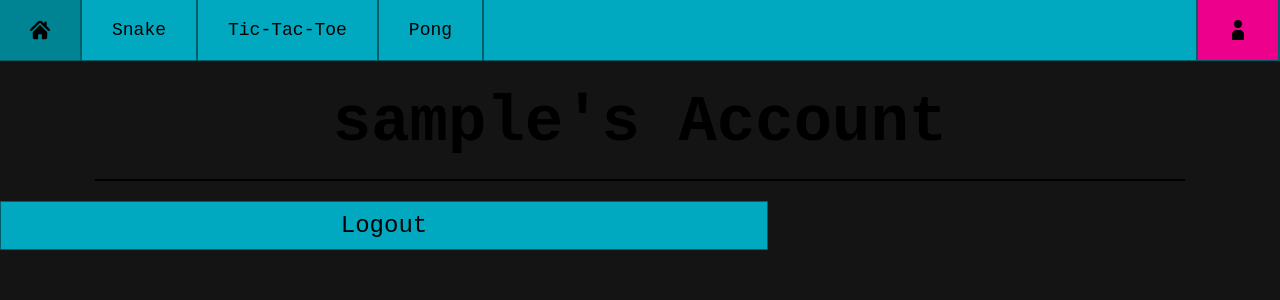
After one commit to benngim/game_website, a Flask app: page /user in a window 1280 px wide. The commit adds this page. Shown: the top 300 px of the page. Run offline with Flask 3, Linux system fonts and the light colour scheme; the visitor is signed in with stand-in values (Sample User, id 1).

Commit message:
Created user page, redirects to login and register

```diff
--- a/app.py
+++ b/app.py
@@ -55,6 +55,20 @@ mycursor.execute("""CREATE TABLE IF NOT EXISTS games (
 def index():
     return render_template("index.html")
 
+@app.route("/user")
+def user():
+    if "loggedin" in session:
+        return render_template("user.html", user=session["username"])
+    else:
+        return redirect("/login")
+
+@app.route("/logout")
+def logout():
+    session.pop('loggedin', None)
+    session.pop('id', None)
+    session.pop('username', None)
+    return redirect("/")
+
 @app.route("/login", methods=['GET', 'POST'])
 def login():
     status_msg = ""
@@ -75,7 +89,7 @@ def login():
             session["loggedin"] = True
             session["id"] = account["account_id"]
             session["username"] = account["username"]
-            return redirect("/")
+            return redirect("/user")
         # Username and password doesn't match any account in database
         else:
             status_msg = "Incorrect username or password!"
--- a/static/styles.css
+++ b/static/styles.css
@@ -71,6 +71,12 @@ footer {
 
 .nav-bar-active {
     background-color: var(--secondary-color);
+}
+
+.nav-bar-usericon {
+    float: right;
+    border-right: none;
+    border-left: 2px solid var(--primary-color-border);
 }
 
 /* General Classes */
--- a/templates/layout.html
+++ b/templates/layout.html
@@ -17,8 +17,9 @@
                     <li><a {% block navbar_snake %} {% endblock %} href="/snake">Snake</a></li>
                     <li><a {% block navbar_tictactoe %} {% endblock %} href="/tictactoe">Tic-Tac-Toe</a></li>
                     <li><a {% block navbar_pong %} {% endblock %} href="/pong">Pong</a></li>
-                    <li><a {% block navbar_login %} {% endblock %} href="/login">Login</a></li>
-                    <li><a {% block navbar_register %} {% endblock %} href="/register">Register</a></li>
+                    <div class="nav-bar-usericon">
+                        <li><a {% block navbar_usericon %} {% endblock %} href="/user"><img src="/static/icons/user-icon-svgrepo-com.svg"></a></li>
+                    </div>
                 </ul>
             </div>
         </header>
--- a/templates/login.html
+++ b/templates/login.html
@@ -2,7 +2,7 @@
 
 {% block title %} Login {% endblock %}
 
-{% block navbar_login %} class="nav-bar-active" {% endblock %}
+{% block navbar_usericon %} class="nav-bar-active" {% endblock %}
 
 {% block body %}
     <hr class="hidden-divider">
--- a/templates/register.html
+++ b/templates/register.html
@@ -2,7 +2,7 @@
 
 {% block title %} Register {% endblock %}
 
-{% block navbar_register %} class="nav-bar-active" {% endblock %}
+{% block navbar_usericon %} class="nav-bar-active" {% endblock %}
 
 {% block body %}
     <hr class="hidden-divider">
--- /dev/null
+++ b/templates/user.html
@@ -0,0 +1,16 @@
+{% extends "layout.html" %}
+
+{% block title %} User Page {% endblock %}
+
+{% block navbar_usericon %} class="nav-bar-active" {% endblock %}
+
+{% block body %}
+    <div class="page-title">
+        <h1>{{user}}'s Account</h1>
+    </div>
+
+    <hr class="horizontal-divider">
+    <button class="button" onclick="window.location.href='/logout';">Logout</button>
+
+
+{% endblock %}
```
Also changed, not shown: static/icons/user-icon-svgrepo-com.svg (added).
